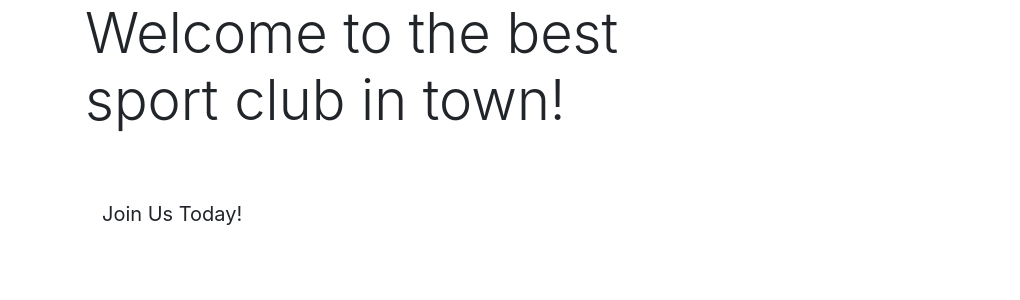
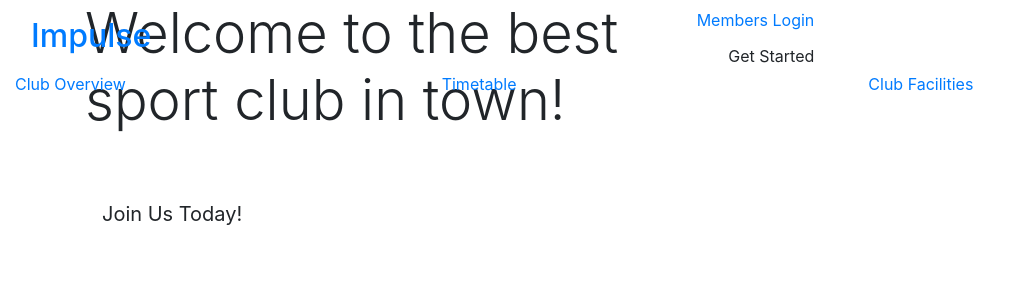
Before and after one commit to Code-Institute-Submissions/VKirijanova-Impulse_NovResub, a Django app: page / in a window 1280 px wide. Shown: the top 300 px of the page, without its empty margins (0-1020 px from the left). Run offline with Django 3.2, Linux system fonts and the light colour scheme; some libraries are stand-ins or nearby versions.

Commit message:
Added main page header

```diff
--- a/templates/base.html
+++ b/templates/base.html
@@ -29,7 +29,72 @@
   </head>
 
   <body>
-    <header class="container-fluid fixed-top"></header>
+    <header class="container-fluid fixed-top">
+      <div class="row">
+        <div class="col-12 col-lg-4 my-auto py-1 py-lg-0 text-center text-lg-left">
+          <a href="{% url 'main' %}" class="nav-link main-logo-link">
+            <h2 class="logo-font text-black my-0">Impulse</h2>
+          </a>
+        </div>
+        <div class="col-12 col-lg-4 my-auto py-1 py-lg-0">
+          <ul class="list-inline list-unstyled text-center text-lg-right my-0">
+              <li class="list-inline-item dropdown">
+                  <a class="text-black nav-link" href="#" id="user-options" data-toggle="dropdown" aria-haspopup="true" aria-expanded="false">
+                      <div class="text-center">
+                          <div><i class="fas fa-user fa-lg"></i></div>
+                          <p class="my-0">Members Login</p>
+                      </div>
+                  </a>
+                  <div class="dropdown-menu border-0" aria-labelledby="user-options">
+                      {% if request.user.is_authenticated %}
+                          {% if request.user.is_superuser %}
+                              <a href="" class="dropdown-item">Packages Management</a>
+                          {% endif %}
+                          <a href="" class="dropdown-item">My Profile</a>
+                          <a href="{% url 'account_logout' %}" class="dropdown-item">Logout</a>
+                      {% else %}
+                          <a href="{% url 'account_login' %}" class="dropdown-item">Login</a>
+                      {% endif %}
+                  </div>
+              </li>
+              <li list-inline-item>
+                <a href="{% url 'account_signup' %}" class="dropdown-item">Get Started</a>
+              </li>
+              <li list-inline-item>
+                {% if request.user.is_authenticated %}
+                  <a class="{% if grand_total %}text-info font-weight-bold{% else %}text-black{% endif %} nav-link" href="">
+                    <div class="text-center">
+                      <div><i class="fas fa-shopping-bag fa-lg"></i></div>
+                        <p class="my-0">
+                          {% if grand_total %}
+                              ${{ grand_total|floatformat:2 }}
+                          {% else %}
+                              $0.00
+                          {% endif %}
+                        </p>
+                      </div>
+                  </a>
+                {% endif %}
+              </li>
+          </ul>
+      </div>
+      </div>
+
+      <div class="row">
+        <div class="col-12 col-lg-4 my-auto py-1 py-lg-0">
+          <a href="">Club Overview</a>
+        </div>
+        <div class="col-12 col-lg-4 my-auto py-1 py-lg-0">
+          <a href="">Timetable</a>
+        </div>
+        <div class="col-12 col-lg-4 my-auto py-1 py-lg-0">
+          <a href="">Club Facilities</a>
+        </div>
+      </div>
+    </header>
+
+    {% block page_header %}
+    {% endblock %}
 
     {% block content %}
     {% endblock %}
```
